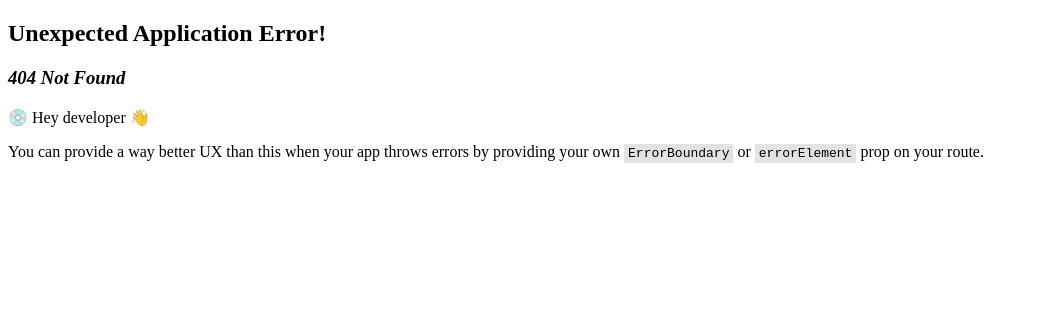
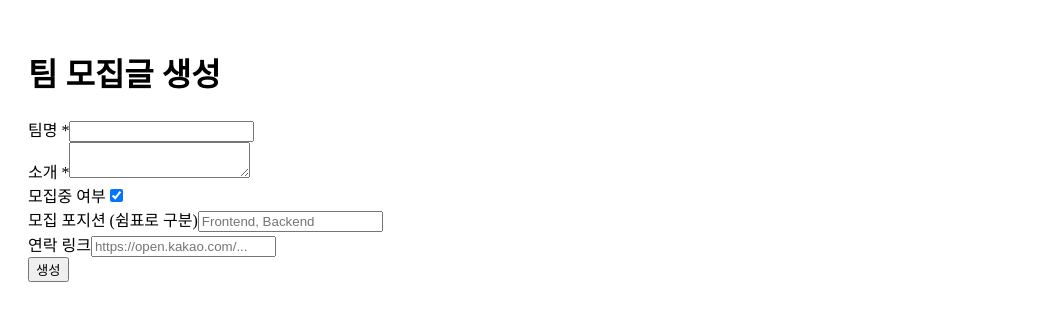
Before and after one commit to Daker-Team01/hackathon-platform, a React (Vite) app: page /camp/new in a window 1280 px wide. Before the commit this address had no page. Shown: the top 320 px of the page, without its empty margins (0-1039 px from the left). Built offline with nearby package versions, Linux system fonts and the light colour scheme.

Commit message:
Feat: 팀원 모집 기능 구현

```diff
--- /dev/null
+++ b/src/api/teamApi.ts
@@ -0,0 +1,29 @@
+import { mockTeams } from "../data/mockTeams"
+import type { Team } from "../types/team"
+
+export const getTeams = async (hackathonSlug?: string): Promise<Team[]> => {
+
+  await new Promise((resolve) => setTimeout(resolve, 500))
+
+  if (!hackathonSlug) return mockTeams
+
+  return mockTeams.filter(
+    (team) => team.hackathonSlug === hackathonSlug
+  )
+}
+
+
+export const createTeam = async (
+  team: Omit<Team, "id" | "createdAt">
+): Promise<Team> => {
+
+  const newTeam: Team = {
+    id: Date.now().toString(),
+    createdAt: new Date().toISOString(),
+    ...team
+  }
+
+  mockTeams.push(newTeam)
+
+  return newTeam
+}
--- /dev/null
+++ b/src/data/mockTeams.ts
@@ -0,0 +1,24 @@
+import type { Team } from "../types/team"
+
+export const mockTeams: Team[] = [
+  {
+    id: "1",
+    hackathonSlug: "kakao-ai-hackathon",
+    name: "AI Wizards",
+    description: "AI 기반 해커톤 플랫폼 개발 팀입니다.",
+    isOpen: true,
+    lookingFor: ["Frontend", "Backend"],
+    contactUrl: "https://open.kakao.com/o/abc123",
+    createdAt: "2026-03-12"
+  },
+  {
+    id: "2",
+    hackathonSlug: "kakao-ai-hackathon",
+    name: "Data Ninjas",
+    description: "데이터 분석 기반 서비스 개발",
+    isOpen: true,
+    lookingFor: ["Data Engineer"],
+    contactUrl: "https://open.kakao.com/o/xyz456",
+    createdAt: "2026-03-10"
+  }
+]
--- /dev/null
+++ b/src/hooks/useTeams.ts
@@ -0,0 +1,9 @@
+import { useQuery } from "@tanstack/react-query"
+import { getTeams } from "../api/teamApi"
+
+export const useTeams = (hackathonSlug?: string) => {
+  return useQuery({
+    queryKey: ["teams", hackathonSlug],
+    queryFn: () => getTeams(hackathonSlug)
+  })
+}
--- a/src/main.tsx
+++ b/src/main.tsx
@@ -1,8 +1,17 @@
-import React from 'react'
-import ReactDOM from 'react-dom/client'
-import { RouterProvider } from 'react-router-dom'
+import { StrictMode } from "react"
+import { createRoot } from "react-dom/client"
+import { RouterProvider } from "react-router-dom"
+import { QueryClient, QueryClientProvider } from "@tanstack/react-query"
+
 import { router } from './router/router'
+// import "./index.css"
 
-ReactDOM.createRoot(document.getElementById('root')!).render(
-  <RouterProvider router={router} />
+const queryClient = new QueryClient()
+
+createRoot(document.getElementById("root")!).render(
+  <StrictMode>
+    <QueryClientProvider client={queryClient}>
+      <RouterProvider router={router} />
+    </QueryClientProvider>
+  </StrictMode>
 )
--- a/src/pages/Camp.tsx
+++ b/src/pages/Camp.tsx
@@ -1,9 +1,33 @@
-export default function Camp(){
+import { useSearchParams } from "react-router-dom"
+import { useTeams } from "../hooks/useTeams"
+import { Link } from "react-router-dom"
 
- return (
-  <div>
-   <h1>Team Recruitment</h1>
-  </div>
- )
+export default function Camp() {
 
+  // URL에서 ?hackathon=slug 가져오기
+  const [params] = useSearchParams()
+  const slug = params.get("hackathon") || undefined
+
+  // React Query 호출
+  const { data: teams, isLoading } = useTeams(slug)
+
+  if (isLoading) return <div>Loading...</div>
+
+  return (
+    <div>
+      <h1>팀 모집</h1>
+      <Link to="/camp/new">
+        <button>팀 모집글 생성</button>
+      </Link>
+
+      {teams?.map((team) => (
+        <div key={team.id}>
+          <h3>{team.name}</h3>
+          <p>{team.description}</p>
+          <p>모집 포지션: {team.lookingFor.join(", ")}</p>
+        </div>
+      ))}
+
+    </div>
+  )
 }
--- /dev/null
+++ b/src/pages/CampCreate.tsx
@@ -0,0 +1,90 @@
+import { useState } from "react"
+import { useNavigate } from "react-router-dom"
+import { createTeam } from "../api/teamApi"
+
+export default function CampCreate() {
+
+  const navigate = useNavigate()
+
+  const [name, setName] = useState("")
+  const [description, setDescription] = useState("")
+  const [isOpen, setIsOpen] = useState(true)
+  const [lookingFor, setLookingFor] = useState("")
+  const [contactUrl, setContactUrl] = useState("")
+
+  const handleSubmit = async (e: React.FormEvent) => {
+    e.preventDefault()
+
+    if (!name || !description) {
+      alert("팀명과 소개는 필수입니다.")
+      return
+    }
+
+    await createTeam({
+      name,
+      description,
+      isOpen,
+      lookingFor: lookingFor.split(",").map((v) => v.trim()),
+      contactUrl
+    })
+
+    navigate("/camp")
+  }
+
+  return (
+    <div style={{ padding: "20px" }}>
+      <h1>팀 모집글 생성</h1>
+
+      <form onSubmit={handleSubmit}>
+
+        <div>
+          <label>팀명 *</label>
+          <input
+            value={name}
+            onChange={(e) => setName(e.target.value)}
+            required
+          />
+        </div>
+
+        <div>
+          <label>소개 *</label>
+          <textarea
+            value={description}
+            onChange={(e) => setDescription(e.target.value)}
+            required
+          />
+        </div>
+
+        <div>
+          <label>모집중 여부</label>
+          <input
+            type="checkbox"
+            checked={isOpen}
+            onChange={(e) => setIsOpen(e.target.checked)}
+          />
+        </div>
+
+        <div>
+          <label>모집 포지션 (쉼표로 구분)</label>
+          <input
+            value={lookingFor}
+            onChange={(e) => setLookingFor(e.target.value)}
+            placeholder="Frontend, Backend"
+          />
+        </div>
+
+        <div>
+          <label>연락 링크</label>
+          <input
+            value={contactUrl}
+            onChange={(e) => setContactUrl(e.target.value)}
+            placeholder="https://open.kakao.com/..."
+          />
+        </div>
+
+        <button type="submit">생성</button>
+
+      </form>
+    </div>
+  )
+}
--- a/src/router/router.tsx
+++ b/src/router/router.tsx
@@ -4,11 +4,13 @@ import Hackathons from '../pages/Hackathons'
 import HackathonDetail from '../pages/HackathonDetail'
 import Camp from '../pages/Camp'
 import Rankings from '../pages/Rankings'
+import CampCreate from "../pages/CampCreate"
 
 export const router = createBrowserRouter([
   { path: '/', element: <Home /> },
   { path: '/hackathons', element: <Hackathons /> },
   { path: '/hackathons/:slug', element: <HackathonDetail /> },
   { path: '/camp', element: <Camp /> },
-  { path: '/rankings', element: <Rankings /> }
+  { path: '/rankings', element: <Rankings /> },
+  { path: "/camp/new", element: <CampCreate /> }
 ])
--- /dev/null
+++ b/src/types/team.ts
@@ -0,0 +1,10 @@
+export interface Team {
+  id: string
+  hackathonSlug?: string
+  name: string
+  description: string
+  isOpen: boolean
+  lookingFor: string[]
+  contactUrl: string
+  createdAt: string
+}
```
